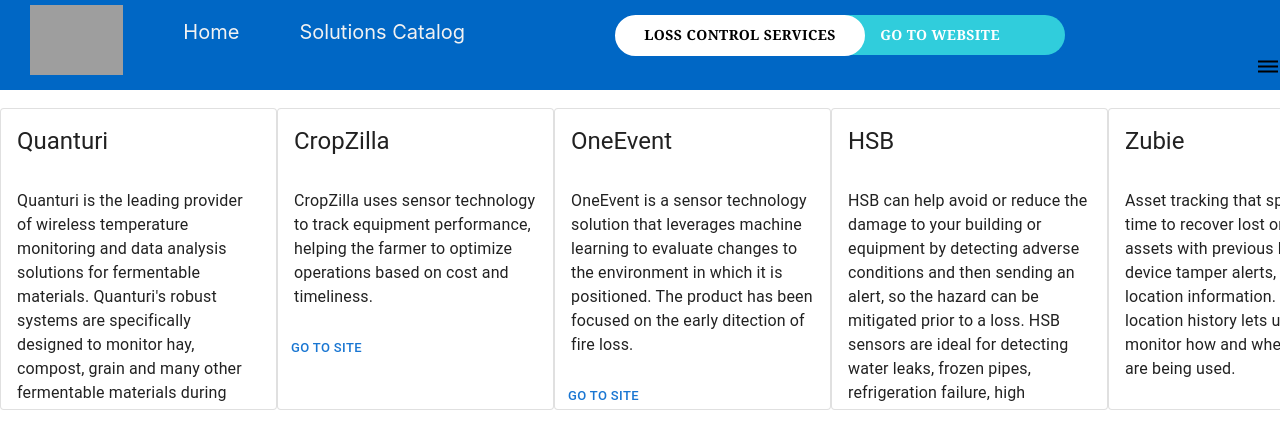
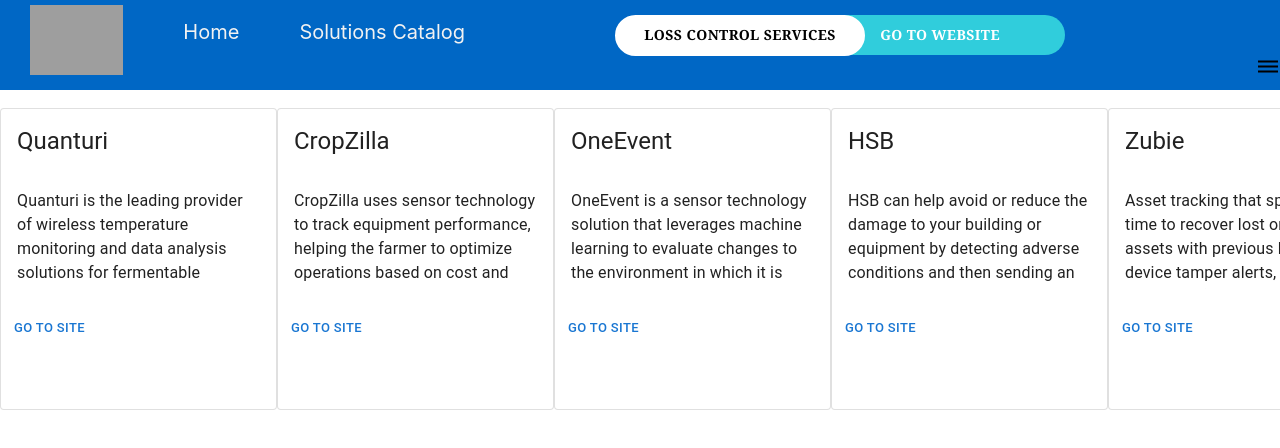
Before and after one commit to hoffay/NW-Marketplace, a React (Create React App) app: page /solutions in a window 1280 px wide. Shown: the top 448 px of the page. Built offline with nearby package versions, Linux system fonts and the light colour scheme; grey boxes are pictures that could not be loaded.

Commit message:
Create uniform size with site click button

```diff
--- a/src/Pages/Solutions/Components/VendorCards.js
+++ b/src/Pages/Solutions/Components/VendorCards.js
@@ -33,7 +33,7 @@ function VendorCard({ vendor }) {
                     title={vendor.Vendor_Name}
                 />
                 <CardContent>
-                    <div style={{ overflow: "hidden", textOverflow: "ellipsis" }}>
+                    <div style={{ overflow: "hidden", textOverflow: "ellipsis", maxHeight: "100px" }}>
                         <Typography>
                             {vendor.Description}
                         </Typography>
```
